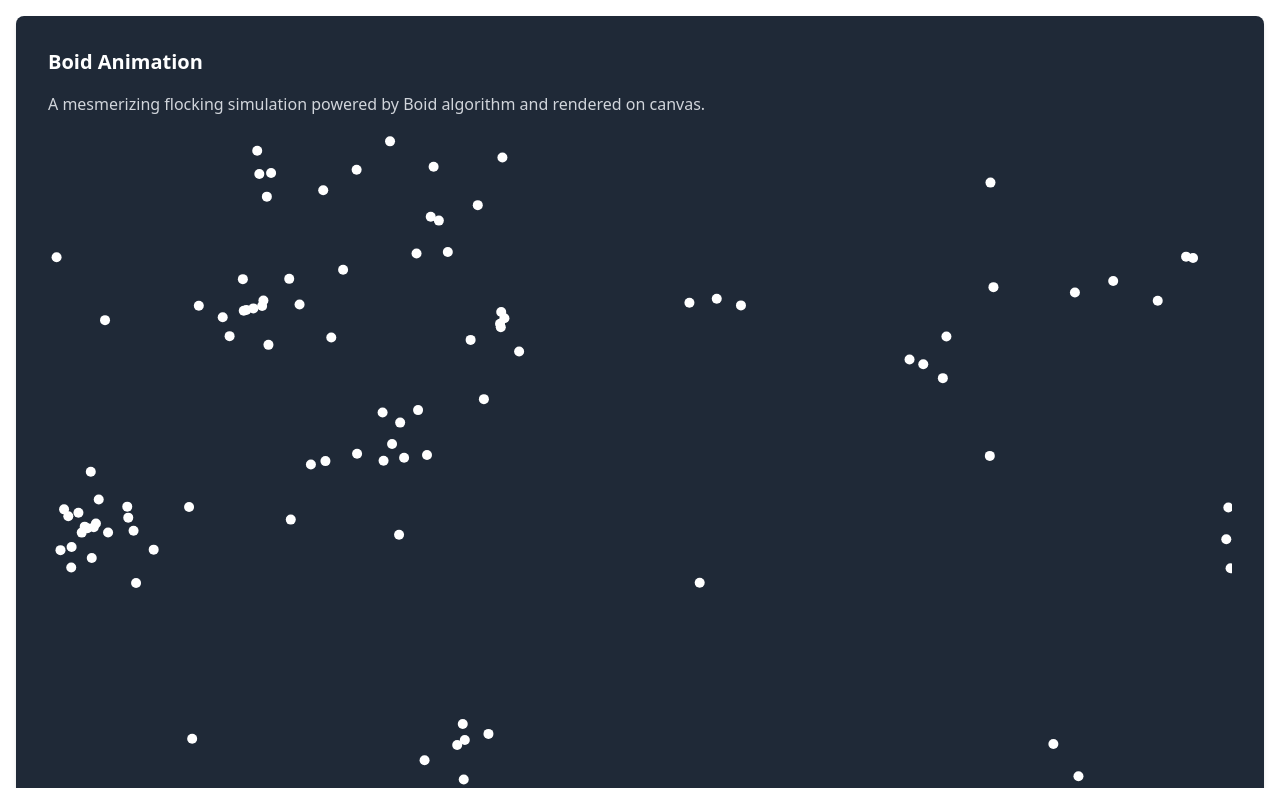
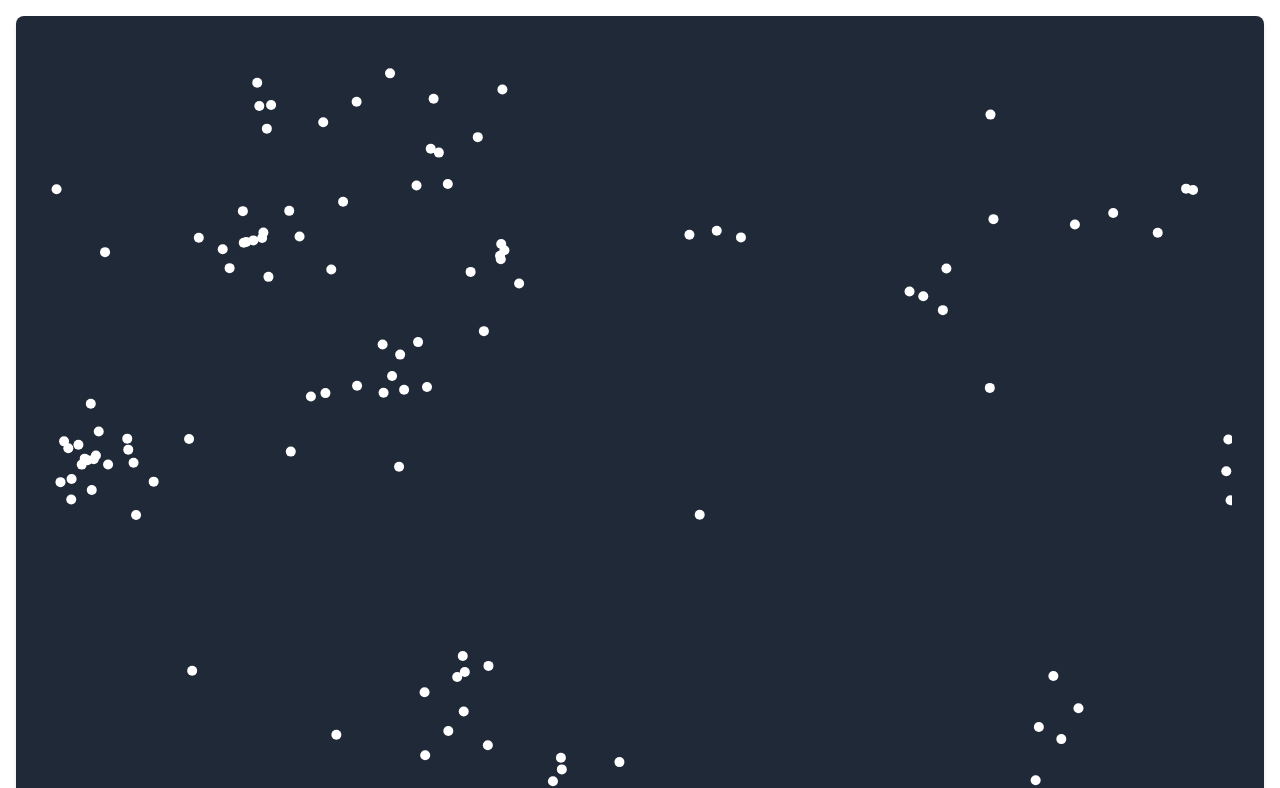
Before and after one commit to olittlefoxE/ViteReactWebsite, a React (Create React App) app: page / in a window 1280 px wide. Shown: the top 788 px of the page. Built offline with nearby package versions, Linux system fonts and the light colour scheme.

Commit message:
Update App.jsx

```diff
--- a/src/App.jsx
+++ b/src/App.jsx
@@ -10,10 +10,7 @@ const App = () => {
   return (
     <div className="min-h-screen dark:bg-gray-900">
       <div className="flex min-h-screen items-center justify-center dark:bg-gray-900">
-        <AnimatedPanel
-          title="Boid Animation"
-          content="A mesmerizing flocking simulation powered by Boid algorithm and rendered on canvas."
-        />
+        <AnimatedPanel />
       </div>
       <Header />
       <NavBar />
```
